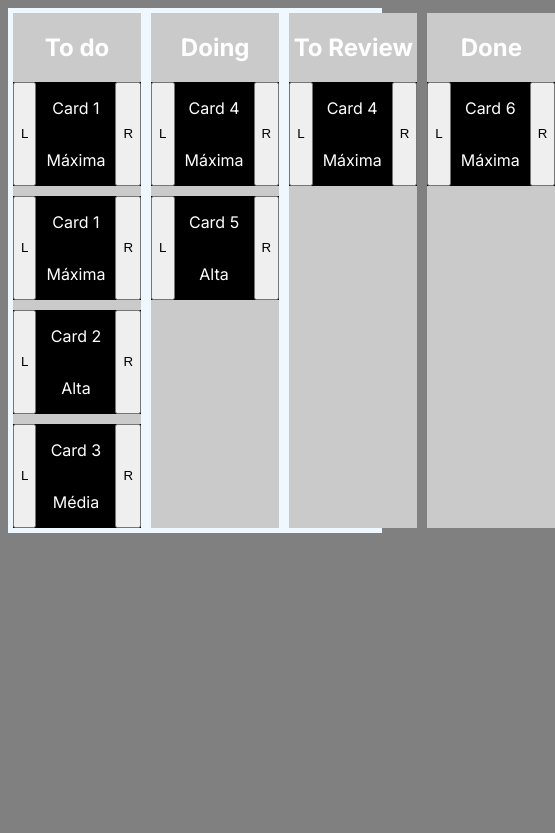
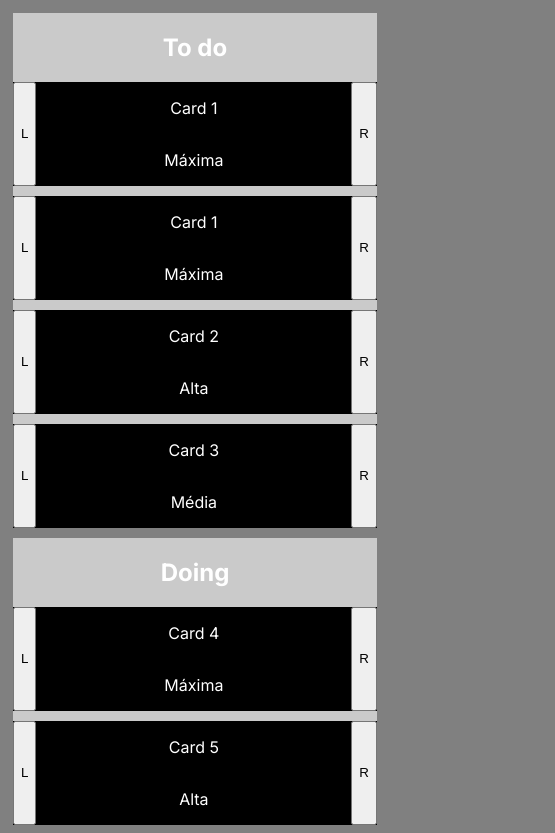
Before and after one commit to ViniWei/A2-Projeto, a Next.js app: page /home in a window 390 px wide. Shown: the top 833 px of the page, 555 px wide, since content can reach past the window. Built offline with nearby package versions, Linux system fonts and the light colour scheme.

Commit message:
creating responsiveness of the Dashboard component

```diff
--- a/src/components/Column/Column.css
+++ b/src/components/Column/Column.css
@@ -2,7 +2,7 @@
     background-color: #cacaca;
     display: flex;
     flex-direction: column;
-    width: 480px;
+    /* width: 25%; */
     margin: 5px;
 }
 
--- a/src/components/Dashboard/Dashboard.css
+++ b/src/components/Dashboard/Dashboard.css
@@ -1,7 +1,16 @@
-.Dashboard{
-    display: flex;
-    justify-content: space-around;
+.Dashboard {
+    display: grid;
+    grid-template-columns: repeat(4, 1fr);
+  }
 
-    background-color: aliceblue;
+  @media (max-width: 768px) {
+    .Dashboard {
+      grid-template-columns: repeat(2, 1fr);
+    }
+  }
 
-}
+  @media (max-width: 480px) {
+    .Dashboard {
+      grid-template-columns: 1fr;
+    }
+  }
```
Also changed, not shown: src/app/sign-up/page.tsx (+11 -0 lines), src/components/Signup/Signup.tsx (added, +11 -0 lines), src/components/Signup/signup.css (added).
